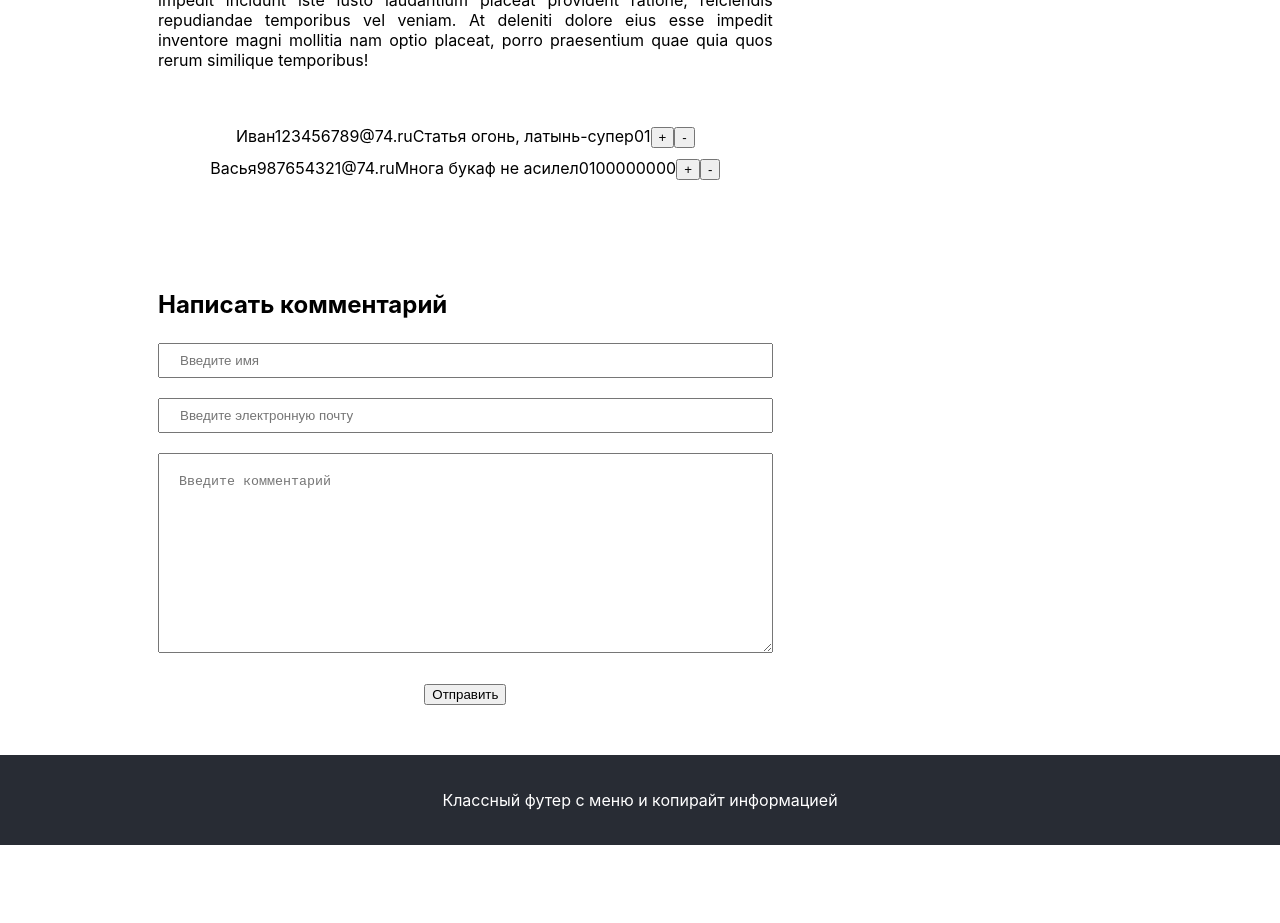
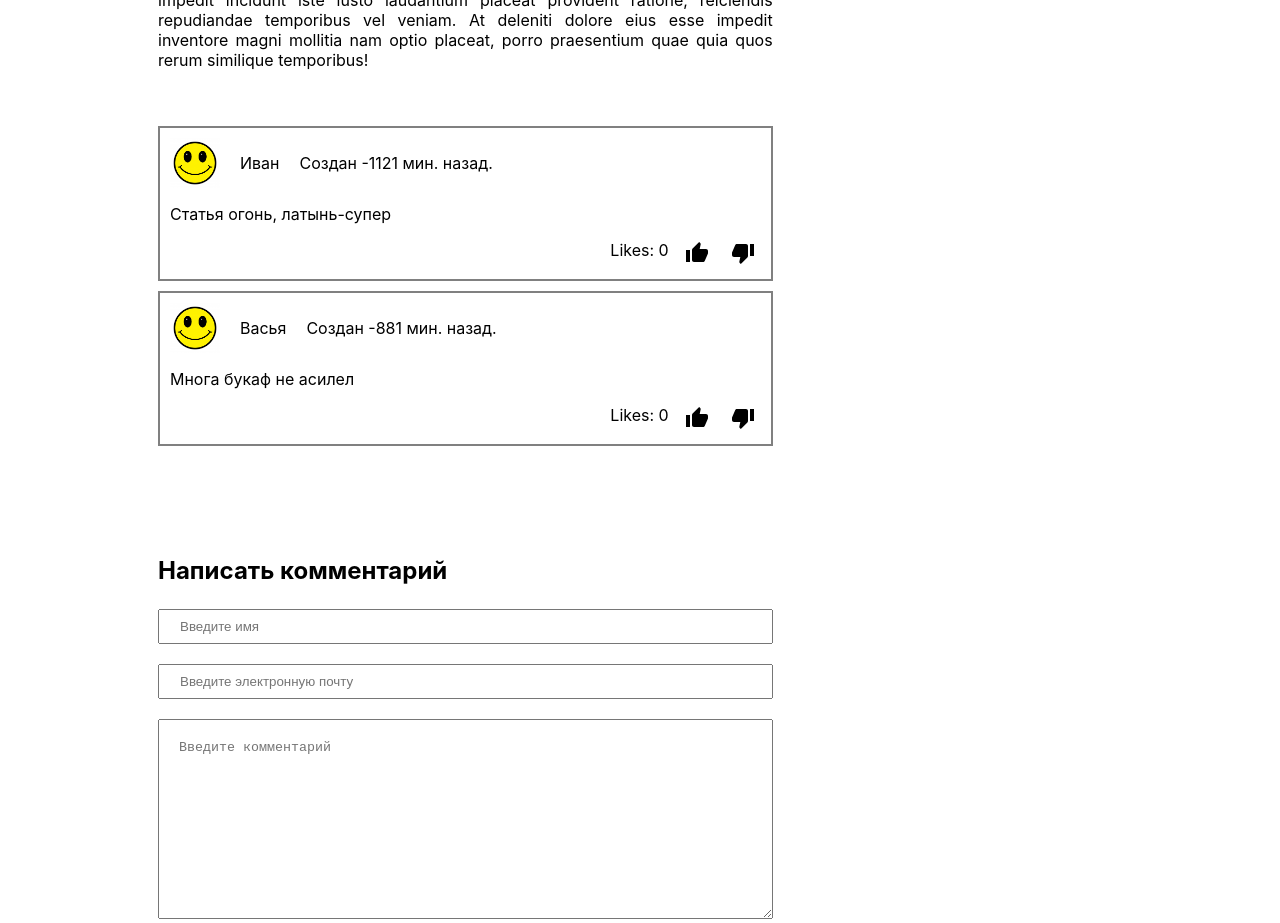
Before and after one commit to EvgeniyGrokholskiy/IS74, a React (Create React App) app: page / in a window 1280 px wide. Shown: the part 1380-2303 px from the top of the page. Before the commit the page ends 2225 px from the top, so only its background shows below. Built offline with nearby package versions, Linux system fonts and the light colour scheme.

Commit message:
added comment item layout with logic

```diff
--- a/src/App.tsx
+++ b/src/App.tsx
@@ -14,7 +14,7 @@ function App() {
             name: "Иван",
             email: "123456789@74.ru",
             comment: "Статья огонь, латынь-супер",
-            createDate: 1,
+            createDate: 1655296594000,
             likeCount: 0
         },
         {
@@ -22,7 +22,7 @@ function App() {
             name: "Васья",
             email: "987654321@74.ru",
             comment: "Многа букаф не асилел",
-            createDate: 100000000,
+            createDate: 1655282194000,
             likeCount: 0
         }
     ])
@@ -33,7 +33,7 @@ function App() {
         })
     }
 
-    const handleChangeLikeCount = (method: "plus" | "minus", commentId: number) => {
+    const handleChangeLikeCount = (method: string, commentId: number) => {
         setComments(comments.map((item) => {
             if (item.id === commentId) {
                 method === "plus" ? item.likeCount++ : item.likeCount--
--- a/src/components/article/Article.tsx
+++ b/src/components/article/Article.tsx
@@ -3,6 +3,7 @@ import {Grid} from '@mui/material';
 import styled from "styled-components";
 import {IComment} from "../../types/types";
 import CommentForm from "../commentForm/CommentForm";
+import CommentItem from "../commentItem/CommentItem";
 
 const StyledH1 = styled.h1`
   color: #282c34;
@@ -38,22 +39,14 @@ const StyledCommentBlock = styled.div`
 interface IArticleProps {
     commentsArray: IComment[]
     handleAddComment: (newComment: IComment) => void
-    handleChangeLikeCount: (method: "plus" | "minus", commentId: number) => void
+    handleChangeLikeCount: (method: string, commentId: number) => void
 }
 
 const Article: React.FC<IArticleProps> = ({commentsArray, handleAddComment, handleChangeLikeCount}) => {
 
     const commentsToRender = commentsArray.map((item) => {
         return (
-            <div key={item.id}>
-                <span>{item.name}</span>
-                <span>{item.email}</span>
-                <span>{item.comment}</span>
-                <span>{item.likeCount}</span>
-                <span>{item.createDate}</span>
-                <button onClick={()=>handleChangeLikeCount("plus",item.id)}>+</button>
-                <button onClick={()=>handleChangeLikeCount("minus",item.id)}>-</button>
-            </div>
+            <CommentItem key={item.id} commentItem={item} handleChangeLikeCount={handleChangeLikeCount}/>
         )
     })
 
--- /dev/null
+++ b/src/components/commentItem/CommentItem.tsx
@@ -0,0 +1,117 @@
+import styled from "styled-components";
+import {IComment} from "../../types/types";
+import Avatar from "./img/smileyAvatar.png";
+import React, {useEffect, useState} from 'react';
+import ThumbUpIcon from '@mui/icons-material/ThumbUp';
+import ThumbDownIcon from '@mui/icons-material/ThumbDown';
+
+const StyledWrapper = styled.div`
+  border: 2px solid gray;
+  padding: 10px;
+  width: 100%;
+`
+
+const StyledAvatarContainer = styled.div`
+  display: flex;
+  align-items: center;
+  gap: 20px;
+`
+
+const StyledComment = styled.p`
+  font-size: 1em;
+  text-align: left;
+`
+
+const StyledButton = styled.button`
+  background: none;
+  border: none;
+`
+
+const StyledButtonContainer = styled.div`
+  display: flex;
+  justify-content: flex-end;
+  gap: 10px;
+`
+
+
+export interface ICommentItemProps {
+    commentItem: IComment
+    handleChangeLikeCount: (method: string, commentId: number) => void
+}
+
+const CommentItem: React.FC<ICommentItemProps> = ({commentItem, handleChangeLikeCount}) => {
+
+    const [isOpen, setIsOpen] = useState<boolean>(true)
+    const [passedTime, setPassedTime] = useState<string>("")
+
+    const {id, name, createDate, comment, likeCount} = commentItem
+
+    const getPassedTime = (nowDate: number, createData: number): string => {
+
+        const minute = 60000
+        const hour = 3600000
+        const day = 86400000
+        const difference = nowDate - createData
+
+        if (difference < hour) {
+            const result = Math.floor(difference / minute)
+            return `${result} мин.`
+        }
+        if (difference < day) {
+            const result = Math.floor(difference / hour)
+            return `${result} ч.`
+        }
+        if (difference > day) {
+            const result = Math.floor(difference / day)
+            return `${result} д.`
+        }
+        return ""
+    }
+    useEffect(() => {
+
+        setPassedTime(getPassedTime(Date.now(), createDate))
+
+        const interval = setInterval(() => {
+            setPassedTime(getPassedTime(Date.now(), createDate))
+        }, 60000)
+
+        return () => clearInterval(interval)
+
+    }, [])
+
+    useEffect(() => {
+        if (likeCount < -9) {
+            setIsOpen(false)
+        }
+    }, [likeCount])
+
+
+    return (
+        <StyledWrapper>
+            <div style={{display: isOpen ? "none" : "block"}}
+                 onClick={() => setIsOpen(true)}>{"Открыть комментарий"}</div>
+            <div style={{display: isOpen ? "block" : "none"}}>
+                <StyledAvatarContainer>
+                    <img src={Avatar} alt={"аватар"} height={50} width={50}/>
+                    <span>{name}</span>
+                    <span>{`Создан ${passedTime} назад.`}</span>
+                </StyledAvatarContainer>
+                <StyledComment>
+                    {comment}
+                </StyledComment>
+
+                <StyledButtonContainer>
+                    <span>{`Likes: ${likeCount}`}</span>
+                    <StyledButton onClick={() => handleChangeLikeCount("plus", id)} data-method={"plus"}>
+                        <ThumbUpIcon/>
+                    </StyledButton>
+                    <StyledButton onClick={() => handleChangeLikeCount("minus", id)} data-method={"minus"}>
+                        <ThumbDownIcon/>
+                    </StyledButton>
+                </StyledButtonContainer>
+            </div>
+        </StyledWrapper>
+    );
+};
+
+export default CommentItem;
```
Also changed, not shown: src/components/commentItem/img/smileyAvatar.png (added).
